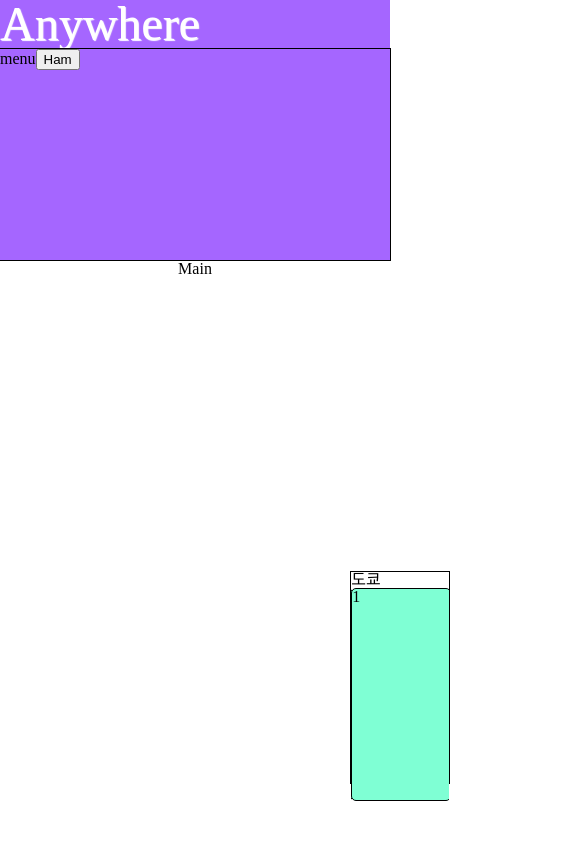
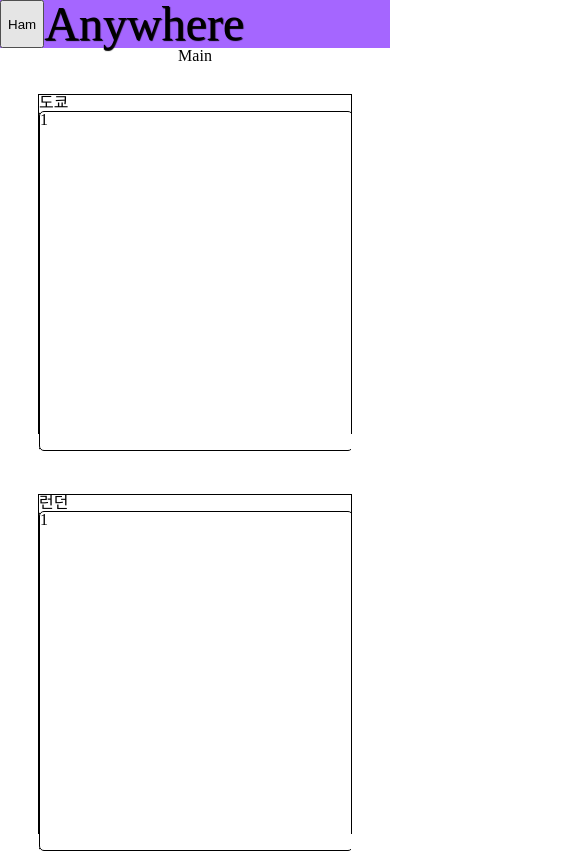
Before and after one commit to SwimmingRiver/anywhere_front_sketch, a React (Create React App) app: page / in a window 390 px wide. Shown: the top 853 px of the page, 585 px wide, since content can reach past the window. Built offline with nearby package versions, Linux system fonts and the light colour scheme.

Commit message:
responsive mobile

```diff
--- a/package.json
+++ b/package.json
@@ -3,6 +3,10 @@
   "version": "0.1.0",
   "private": true,
   "dependencies": {
+    "@fortawesome/fontawesome-svg-core": "^6.3.0",
+    "@fortawesome/free-regular-svg-icons": "^6.3.0",
+    "@fortawesome/free-solid-svg-icons": "^6.3.0",
+    "@fortawesome/react-fontawesome": "^0.2.0",
     "@reduxjs/toolkit": "^1.9.2",
     "@testing-library/jest-dom": "^5.16.5",
     "@testing-library/react": "^13.4.0",
--- a/src/App.js
+++ b/src/App.js
@@ -5,9 +5,10 @@ import Main from './Pages/Main';
 import Login from './Components/Login';
 import Nav from './Nav';
 import Kakao from "./Util/Kakao";
+import { useState } from "react";
 
 const Title = styled.h1`
-  font-size: 3em;
+  font-size: 1em;
   width: 100vw;
   color: white;
   background-color: #a566ff;
@@ -15,6 +16,9 @@ const Title = styled.h1`
   font-family: "Itim", cursive;
   /* text-shadow: -1px 0px #a566ff, 0px 1px white, 1px 0px black, 0px -1px black; */
   text-shadow: 1px 1px 1px;
+  @media(max-width: 500px) {
+    color: black;
+  }
 `;
 const Wrapper = styled.div`
   background-color: white;
@@ -23,15 +27,35 @@ const Wrapper = styled.div`
   align-items: center;
   flex-direction: column;
 `;
+const HeadWrapper = styled.div`
+  font-size: 3em;
+  width: 100vw;
+  color: white;
+  background-color: #a566ff;
+  display: flex;
+`;
+const Hamburg = styled.button`
+  @media(min-width: 500px) {
+    display: none;
+  }
+`;
 function App() {
+  const [navToggle, setNavToggle] = useState(false);
   return (
     <>
     <Wrapper>
+      <HeadWrapper>
+    <Hamburg
+            onClick={() => {
+              setNavToggle((prev) => !prev);
+            }}
+          >
+            Ham
+          </Hamburg>
      <Title>Anywhere</Title>
-
-
+     </HeadWrapper>
       <BrowserRouter>
-      <Nav/>
+      {navToggle ? <Nav /> : null}
       <Routes>
         <Route path="/" element={<Main/>}/>
         <Route path="/join" element={<Join/>}/>
--- a/src/Components/Carousel.js
+++ b/src/Components/Carousel.js
@@ -8,13 +8,21 @@ const SliderWrapper = styled.div`
     border: solid 1px black;
     width: 25vw;
     height: 25vh;
+    @media(max-width:500px){
+   width:80vw;
+   height: 40vh;
+  }
 `;
 const Box = styled.div`
     border: solid 1px black;
     width: 25vw;
     height: 25vh;
     border-radius: 5px;
-    background-color: aquamarine;
+    background-color: white;
+    @media(max-width:500px){
+    width: 80vw;
+    height: 40vh;
+  }
 `;
 
 function Carousel(props){
--- a/src/Nav.js
+++ b/src/Nav.js
@@ -1,17 +1,21 @@
 import styled from "styled-components";
 import { Link } from "react-router-dom";
-import { useState } from "react";
 
 const NavWrapper = styled.div`
   border: solid black 1px;
   width: 100%;
-  height: 25vh;
+  height: 20vh;
   background-color: #a566ff;
 `;
 const MenuList = styled.div`
   display: flex;
   flex-direction: row;
   justify-content: space-between;
+  @media(max-width:500px){
+    display: flex;
+    flex-direction: column;
+    align-items: center;
+  }
 `;
 const MenuItem = styled.li`
   list-style: none;
@@ -21,14 +25,10 @@ const StyledLink = styled(Link)`
   font-size: 2.5em;
   text-decoration-line: none;
 `;
-const Hamburg = styled.button``;
-
 function Nav() {
-  const [hamToggle, setHamToggle] = useState(false);
   return (
     <NavWrapper>
       <ul>
-        {hamToggle ? (
           <MenuList>
             <MenuItem>
               <StyledLink to="/">Home</StyledLink>
@@ -40,19 +40,7 @@ function Nav() {
               <StyledLink to="/login">Login</StyledLink>
             </MenuItem>
           </MenuList>
-        ) : null}{" "}
-        <MenuList>
-          <MenuItem>
-            <span class="material-symbols-outlined">menu</span>
-            <Hamburg
-              onClick={() => {
-                setHamToggle((prev) => !prev);
-              }}
-            >
-              Ham
-            </Hamburg>
-          </MenuItem>
-        </MenuList>
+
       </ul>
     </NavWrapper>
   );
--- a/src/Pages/Main.js
+++ b/src/Pages/Main.js
@@ -5,9 +5,15 @@ const CarouselWrapper = styled.div`
   width: 100%;
   height: 100%;
   display: grid;
-  grid-template-columns: 50em 50em;
-  grid-template-rows: 50em 50em;
+  grid-template-columns: 25em 25em;
+  grid-template-rows: 25em 25em;
   place-items: center;
+  @media(max-width:500px){
+    grid-template-columns: 100%;
+    grid-template-rows: 25em 25em 25em 25em 25em;
+    place-items: center;
+
+  }
 `;
 
 
```
Also changed, not shown: 1 other file (tests, documents, lock files or other folders).
